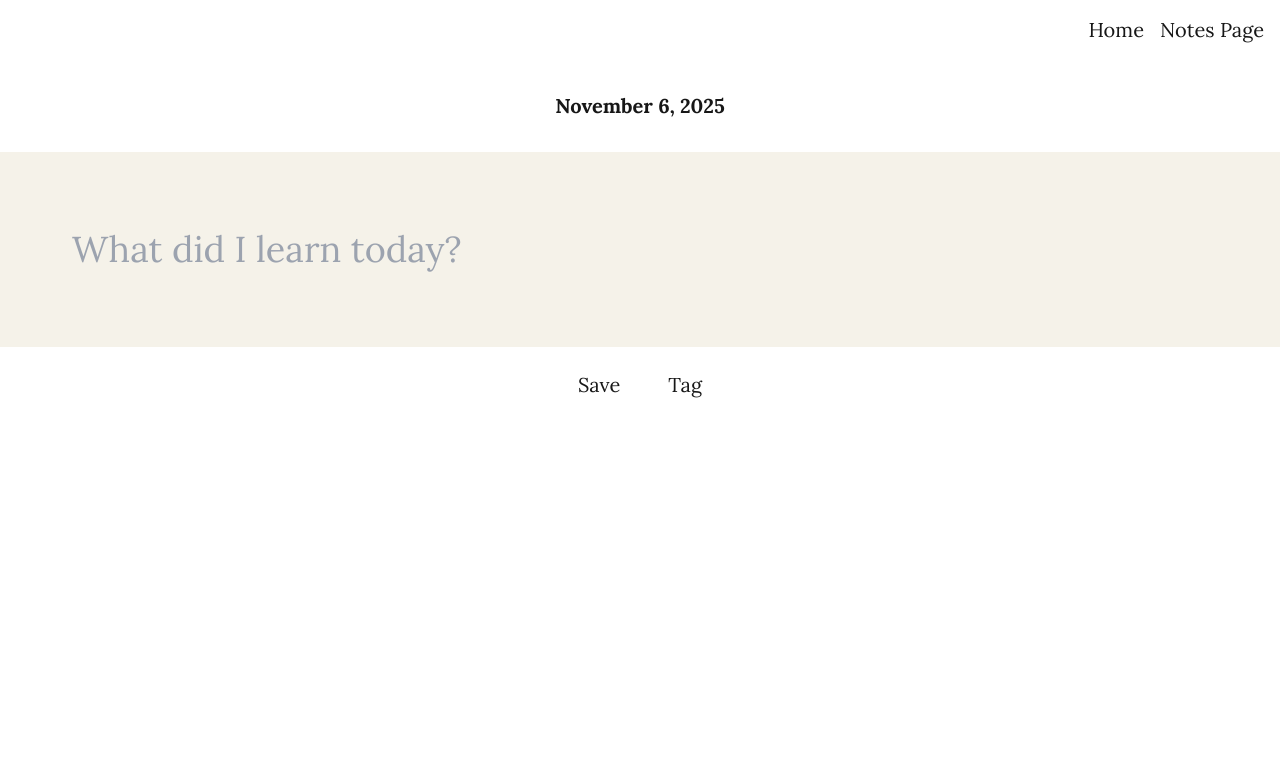
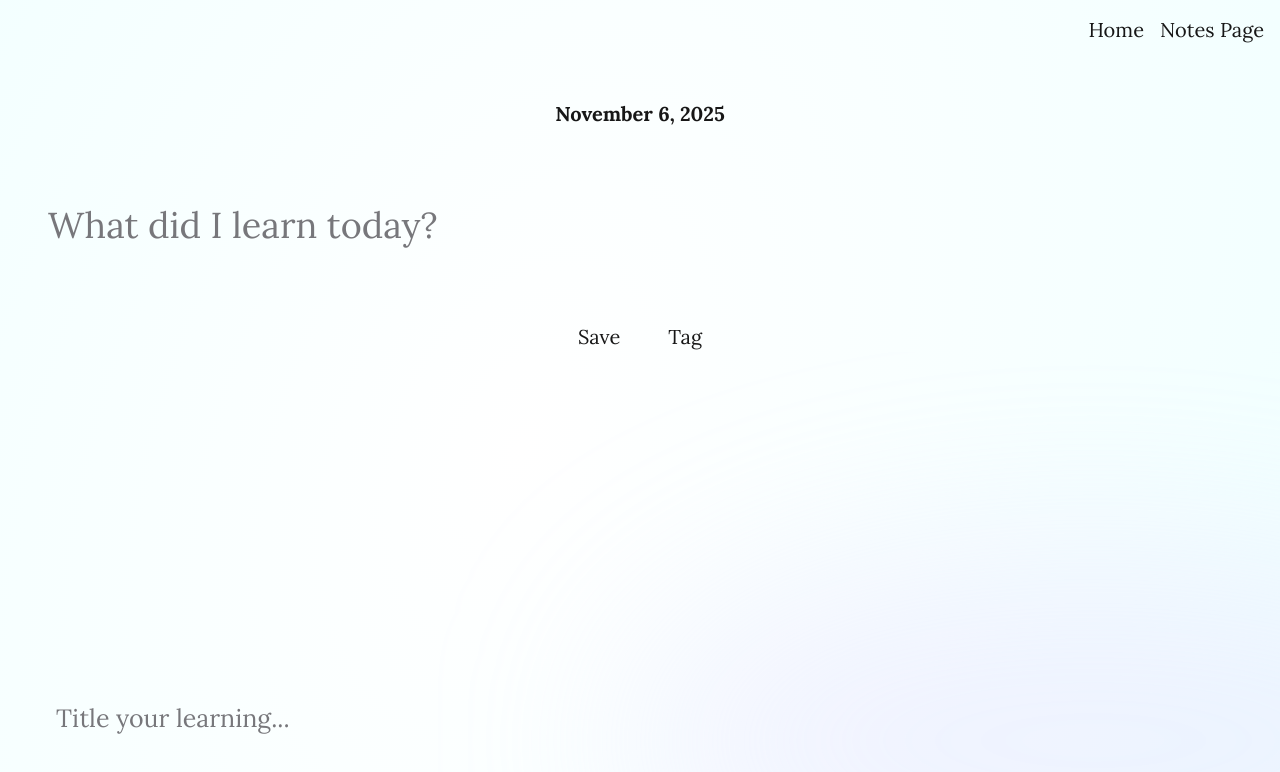
Before and after one commit to calik2/WebJam2025, a Next.js app in the folder webjam/: page /home in a window 1280 px wide. Shown: the top 772 px of the page. Built offline with nearby package versions, Linux system fonts and the light colour scheme.

Commit message:
added title editor, added background image

```diff
--- a/webjam/src/app/globals.css
+++ b/webjam/src/app/globals.css
@@ -1,28 +1,38 @@
 @import "tailwindcss";
 
 :root {
-  --background: #ffffff;
+  --background-image: url('/background.svg');
   --foreground: #171717;
   --font-sans: 'Nunito', sans-serif;
-  --font-sans: 'Lora', serif;
+  --font-serif: 'Lora', serif;
+}
+
+.bg-custom {
+  background-image: var(--background-image);
+  background-size: cover;
+  background-position: center;
 }
 
 @theme inline {
-  --color-background: var(--background);
-  --color-foreground: var(--foreground);
+  /* --color-background: var(--background-image); */
+  /* --color-foreground: var(--foreground); */
   /* --font-sans: var(--font-nunito-sans); */
   /* --font-serif: var(--font-lora); */
 }
 
 @media (prefers-color-scheme: dark) {
   :root {
-    --background: #f5f2e9;
+    --background: var(--background-image);
     --foreground: #000000;
   }
 }
 
+html {
+  background: var(--background-image);
+}
+
 body {
-  background: var(--background);
+  background: var(--background-image);
   color: var(--foreground);
   font-family: var(--font-lora), var(--font-nunito-sans), sans-serif;
 }
@@ -33,7 +43,6 @@ body {
 }
 
 .ProseMirror p.is-editor-empty:first-child::before {
-  color: #9ca3af; /* Tailwind gray-400 */
   content: attr(data-placeholder);
   float: left;
   height: 0;
--- a/webjam/src/app/home/page.tsx
+++ b/webjam/src/app/home/page.tsx
@@ -6,7 +6,6 @@ import PaperTiptap from "./texteditor";
 
 export default function Homepage() {
   // Load from localStorage on mount
-  const date = new Date();
 
   return (
     <>
@@ -23,14 +22,7 @@ export default function Homepage() {
       </nav>
       {/* want this to be properly centered, also want the date above the  */}
 
-      <div className=" justify-center items-center">
-        <div className="text-center my-8 text-xl font-semibold font-[var(--font-sans)]">
-          {date.toLocaleDateString(undefined, {
-            year: "numeric",
-            month: "long",
-            day: "numeric",
-          })}
-        </div>
+      <div>
         <PaperTiptap />
       </div>
     </>
--- a/webjam/src/app/home/texteditor.tsx
+++ b/webjam/src/app/home/texteditor.tsx
@@ -7,7 +7,9 @@ import StarterKit from "@tiptap/starter-kit";
 import Placeholder from "@tiptap/extension-placeholder";
 import { useEffect, useState } from "react";
 
-export default function PaperTiptap() {
+export default function HeaderAndBody() {
+  const date = new Date();
+
   const [isEditable, setIsEditable] = useState(true);
 
   const [labels, setLabels] = useState<string[]>(() => {
@@ -19,11 +21,13 @@ export default function PaperTiptap() {
 
   // Load from localStorage
   const savedContent =
-    typeof window !== "undefined" ? localStorage.getItem("paper-tiptap") : "";
+    typeof window !== "undefined" ? localStorage.getItem("body-tiptap") : "";
+  const savedHeader =
+    typeof window !== "undefined" ? localStorage.getItem("header-tiptap") : "";
   const initialContent =
     savedContent && savedContent.trim() !== "<p></p>" ? savedContent : "";
 
-  const editor = useEditor({
+  const bodyeditor = useEditor({
     extensions: [
       StarterKit,
       Placeholder.configure({
@@ -50,32 +54,55 @@ export default function PaperTiptap() {
     },
     onUpdate: ({ editor }) => {
       const html = editor.getHTML();
-      localStorage.setItem("paper-tiptap", html);
+      localStorage.setItem("body-tiptap", html);
+    },
+  });
+
+  const headereditor = useEditor({
+    extensions: [
+      StarterKit,
+      Placeholder.configure({
+        placeholder: "Title your learning...",
+      }),
+    ],
+    editable: isEditable,
+    content: savedHeader && savedHeader.trim() !== "<p></p>" ? savedHeader : "",
+    immediatelyRender: false,
+    editorProps: {
+      attributes: {
+        class:
+          "ProseMirror justify-left items-left outline-none text-4xl font-[var(--font-lora)] !font-[var(--font-lora)] leading-relaxed p-10 ",
+        style: `
+          color: #77777B;
+          font-family: Lora;
+          font-size: 25px;
+          font-style: normal;
+          font-weight: 400;
+          line-height: 51px;
+          text-align: left;
+        `,
+      },
+    },
+    onUpdate: ({ editor }) => {
+      localStorage.setItem("header-tiptap", editor.getHTML());
     },
   });
 
   useEffect(() => {
-    if (editor) {
-      editor.setEditable(isEditable);
-    }
-  }, [editor, isEditable]);
+    if (headereditor) headereditor.setEditable(isEditable);
+    if (bodyeditor) bodyeditor.setEditable(isEditable);
+  }, [isEditable, headereditor, bodyeditor]);
 
   const handleSave = () => {
-    if (editor) {
-      const content = editor.getHTML();
-      localStorage.setItem("paper-tiptap", content); // save content
+    if (bodyeditor) {
+      localStorage.setItem("body-tiptap", bodyeditor.getHTML()); // save content
+      localStorage.setItem("header-tiptap", headereditor?.getHTML() || ""); // save content
       setIsEditable(false); // lock editor
-      console.log("Saved content:", content);
     }
   };
 
   const handleEdit = () => {
-    if (editor) {
-      const content = editor.getHTML();
-
-      setIsEditable(true); // unlock editor
-      console.log("edit content:", content);
-    }
+    setIsEditable(true); // unlock editor
   };
 
   const handleTag = () => {
@@ -91,8 +118,15 @@ export default function PaperTiptap() {
 
   return (
     <>
-      <div className="flex justify-left items-left bg-[#f5f2e9] p-8 max-w-screen">
-        <EditorContent editor={editor} />
+      <div className="flex flex-col justify-left items-left p-2 max-w-screen">
+        <div className="text-center my-8 text-xl font-semibold font-[var(--font-sans)]">
+          {date.toLocaleDateString(undefined, {
+            year: "numeric",
+            month: "long",
+            day: "numeric",
+          })}
+        </div>
+        <EditorContent editor={bodyeditor} />
       </div>
       <div className="flex justify-center space-x-4 p-4 text-xl">
         {isEditable ? (
@@ -112,6 +146,11 @@ export default function PaperTiptap() {
           </>
         )}
       </div>
+      <div className="fixed bottom-0 left-0 w-full p-4 z-50">
+        <div className="max-w-3xl ">
+          <EditorContent editor={headereditor} />
+        </div>
+      </div>
     </>
   );
 }
--- a/webjam/src/app/layout.tsx
+++ b/webjam/src/app/layout.tsx
@@ -26,7 +26,9 @@ export default function RootLayout({
 }>) {
   return (
     <html lang="en">
-      <body className={`${lora.variable} ${nunito.variable} antialiased`}>
+      <body
+        className={`bg-[url('/images/notebook-paper.jpg')] bg-cover bg-center bg-fixed ${lora.variable} ${nunito.variable} antialiased`}
+      >
         {children}
       </body>
     </html>
```
